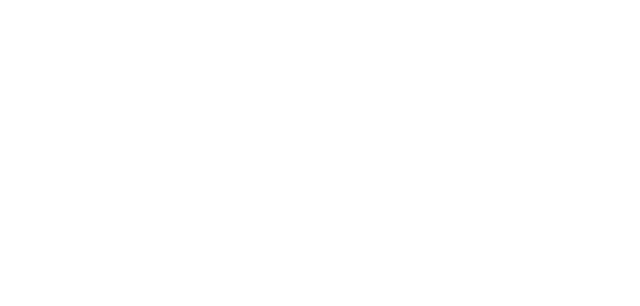
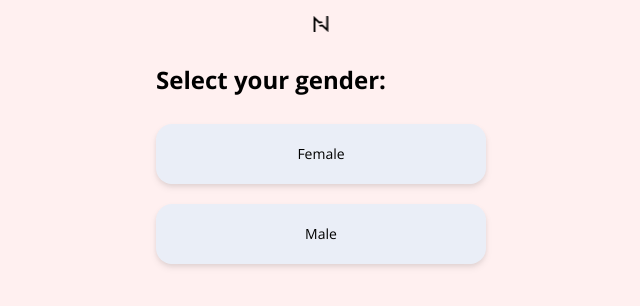
Before and after one commit to Danil44/obrio_survey, a Next.js app: page /gender in a window 1280 px wide. Shown: the top 306 px of the page, without its empty margins (319-959 px from the left). Built offline with nearby package versions, Linux system fonts and the light colour scheme.

Commit message:
Refactor surveyConfig (#4)
* Save answers to LS; add logo

* Fix static pages generation

* Reorganize folders

* Add conditional field parse in title template

* Refactor surveyConfig to reduce human error while writing logic or dynamic fields

```diff
--- /dev/null
+++ b/app/[id]/components/OptionList.tsx
@@ -0,0 +1,29 @@
+import { Choice } from '@/types/Choice';
+import Link from 'next/link';
+
+export function OptionList({
+  options,
+  getPath,
+  onSelect,
+}: {
+  options: Choice[];
+  onSelect: (choice: Choice) => () => void;
+  getPath: (choice: Choice) => string;
+}) {
+  return (
+    <ul className={'flex flex-col gap-y-5'}>
+      {options.map((choice) => (
+        <Link
+          key={choice.id}
+          href={getPath(choice)}
+          onClick={onSelect(choice)}
+          className={
+            'bg-lightGrey rounded-2xl text-center text-sm py-5 px-4 drop-shadow-md hover:bg-gradient-to-b from-purple-600 to-blue-600 hover:text-white'
+          }
+        >
+          {choice.title}
+        </Link>
+      ))}
+    </ul>
+  );
+}
--- /dev/null
+++ b/app/[id]/components/Screen.tsx
@@ -0,0 +1,102 @@
+'use client';
+
+import { OptionList } from './OptionList';
+import type { Screen } from '@/types/Screen';
+import { useSurvey } from '@/components/SurveyContext';
+import type { Choice } from '@/types/Choice';
+import { DynamicField } from '@/types/DynamicField';
+import { SurveyConfig } from '@/app/surveyConfig';
+
+function processDynamicText(
+  text: string,
+  dynamicFields: DynamicField<string>[number],
+  answers: {
+    [key: string]: number;
+  },
+  screens: Screen[]
+) {
+  return text.replace(/{(.*?)}/g, (_, key) => {
+    const field = dynamicFields.find(({ field }) => field === key);
+
+    if (field) {
+      if (field.type === 'answer') {
+        const screen = screens.find((item) => item.id === field.screenId);
+
+        return screen?.choices.find((choice) => choice.id === answers[field.screenId])?.title || '';
+      } else if (field.type === 'conditional') {
+        const conditionMet = answers[field.condition.referringScreenId] === field.condition.expectedChoiceId;
+
+        return conditionMet ? key : '';
+      }
+    }
+
+    return '';
+  });
+}
+
+const getScreenLogic = (question: Screen, logic: SurveyConfig['logic']) =>
+  logic.find(({ referringId }) => referringId === question.id);
+
+export function Screen({
+  screen,
+  logic,
+  screens,
+  dynamicFields,
+}: {
+  screen: Screen;
+  logic: SurveyConfig['logic'];
+  screens: Screen[];
+  dynamicFields: SurveyConfig['dynamicFields'];
+}) {
+  const [survey, setSurvey] = useSurvey();
+
+  const getNextScreenId = (choice: Choice) => {
+    let nextScreenId = '';
+    const questionLogic = getScreenLogic(screen, logic);
+
+    if (!questionLogic) {
+      return '';
+    }
+
+    if (questionLogic?.explicitNextId) {
+      nextScreenId = questionLogic.explicitNextId;
+    } else {
+      const conditionMet = questionLogic.conditions?.find((condition) => {
+        const savedAnswer = survey ? survey[condition.referringScreenId || screen.id] : null;
+
+        const answer = condition.referringScreenId ? savedAnswer : choice.id;
+
+        return condition.expectedChoiceId === answer;
+      });
+
+      nextScreenId = conditionMet?.nextScreenId || '';
+    }
+
+    return `/${nextScreenId}`;
+  };
+
+  const handleChoiceSelect = (choice: Choice) => () => {
+    setSurvey({ ...(survey || {}), [screen.id]: choice.id });
+
+    if (typeof window !== 'undefined') {
+      window.localStorage.setItem('surveyAnswers', JSON.stringify({ ...(survey || {}), [screen.id]: choice.id }));
+    }
+  };
+
+  const formattedTitle =
+    dynamicFields && survey
+      ? processDynamicText(screen.title, dynamicFields[screen.id] ?? [], survey, screens)
+      : screen.title;
+
+  return (
+    <div className={'flex flex-col w-330 gap-y-7'}>
+      <h1 className={'text-2xl font-bold'}>{formattedTitle}</h1>
+
+      {screen.subtext && <p>{screen.subtext}</p>}
+
+      {screen.text && <p>{screen.text}</p>}
+
+      <OptionList options={screen.choices} onSelect={handleChoiceSelect} getPath={getNextScreenId} />
+    </div>
+  );
+}
--- /dev/null
+++ b/app/[id]/page.tsx
@@ -0,0 +1,33 @@
+import surveyConfig from '@/app/surveyConfig';
+import { Screen } from './components/Screen';
+import Image from 'next/image';
+import React from 'react';
+import logo from '../logo.svg';
+
+export function generateStaticParams() {
+  return surveyConfig.screens.map((screen) => ({
+    path: screen.id,
+  }));
+}
+
+export default function Page({ params }: { params: { id: string } }) {
+  const screen = surveyConfig.screens.find((screen) => screen.id === params.id);
+
+  if (!screen) {
+    return null;
+  }
+
+  return (
+    <div className="bg-primary min-h-screen flex flex-col w-full items-center">
+      <header className={'py-4 mb-4'}>
+        <Image src={logo} alt={'logo'} width={15} height={16} className="w-full h-auto" />
+      </header>
+      <Screen
+        screen={screen}
+        screens={surveyConfig.screens}
+        logic={surveyConfig.logic}
+        dynamicFields={surveyConfig.dynamicFields}
+      />
+    </div>
+  );
+}
--- a/app/surveyConfig.ts
+++ b/app/surveyConfig.ts
@@ -1,14 +1,124 @@
-import { Question } from '@/types/Question';
+import { Screen } from '@/types/Screen';
+import { Logic } from '@/types/Logic';
+import { DynamicField } from '@/types/DynamicField';
+
+export type ScreenId = (typeof screens)[number]['id'];
 
 export type SurveyConfig = {
-  questions: Question[];
+  screens: Screen[];
+  logic: Array<Partial<Logic<(typeof screens)[number]['id']>>>;
+  dynamicFields: Partial<DynamicField<ScreenId>>;
 };
 
-const surveyConfig: SurveyConfig = {
-  questions: [
+const logic: SurveyConfig['logic'] = [
   {
-      id: 1,
-      nextQuestionId: 2,
+    explicitNextId: 'relationshipStatus',
+    referringId: 'gender',
+  },
+  {
+    conditions: [
+      {
+        expectedChoiceId: 1,
+        nextScreenId: 'isSingleParent',
+      },
+      {
+        expectedChoiceId: 2,
+        nextScreenId: 'isParent',
+      },
+    ],
+    explicitNextId: null,
+    referringId: 'relationshipStatus',
+  },
+  {
+    explicitNextId: 'relationshipStatement',
+    referringId: 'isSingleParent',
+  },
+  {
+    explicitNextId: 'lastRelationship',
+    referringId: 'isParent',
+  },
+  {
+    explicitNextId: 'isTendToOverthink',
+    referringId: 'relationshipStatement',
+  },
+  {
+    explicitNextId: 'howDoesItWork',
+    referringId: 'isTendToOverthink',
+  },
+  {
+    conditions: [
+      {
+        referringScreenId: 'isTendToOverthink',
+        expectedChoiceId: 1,
+        nextScreenId: 'whatIsMostImportant',
+      },
+      {
+        referringScreenId: 'isTendToOverthink',
+        expectedChoiceId: 2,
+        nextScreenId: 'isEmotionalControlTricky',
+      },
+    ],
+    explicitNextId: null,
+    referringId: 'howDoesItWork',
+  },
+  {
+    explicitNextId: 'heardFrom',
+    referringId: 'whatIsMostImportant',
+  },
+  {
+    explicitNextId: 'heardFrom',
+    referringId: 'isEmotionalControlTricky',
+  },
+
+  {
+    explicitNextId: 'lastRelationship',
+    referringId: 'isParent',
+  },
+  {
+    explicitNextId: 'partnerPersonality',
+    referringId: 'lastRelationship',
+  },
+  {
+    explicitNextId: 'partnerGender',
+    referringId: 'partnerPersonality',
+  },
+  {
+    explicitNextId: 'sexPriority',
+    referringId: 'partnerGender',
+  },
+  {
+    explicitNextId: 'relationshipGoals',
+    referringId: 'sexPriority',
+  },
+  {
+    explicitNextId: 'heardFrom',
+    referringId: 'relationshipGoals',
+  },
+];
+
+const dynamicFields: SurveyConfig['dynamicFields'] = {
+  relationshipStatement: [
+    { field: 'gender', screenId: 'gender', type: 'answer' },
+    {
+      field: 'who have children',
+      type: 'conditional',
+      condition: { referringScreenId: 'isSingleParent', expectedChoiceId: 1 },
+    },
+  ],
+
+  lastRelationship: [
+    { field: 'gender', screenId: 'gender', type: 'answer' },
+    {
+      field: 'who have children',
+      type: 'conditional',
+      condition: { referringScreenId: 'isParent', expectedChoiceId: 1 },
+    },
+  ],
+};
+
+const screens = [
+  {
+    id: 'gender',
     choices: [
       {
         id: 1,
@@ -20,11 +130,9 @@
       },
     ],
     title: 'Select your gender:',
-      logic: [],
   },
   {
-      id: 2,
-      nextQuestionId: null,
+    id: 'relationshipStatus',
     choices: [
       {
         id: 1,
@@ -36,30 +144,9 @@
       },
     ],
     title: 'So we can get to know you better, tell us about your relationship status.',
-      logic: [
-        {
-          conditions: [
-            {
-              expectedChoiceId: 1,
-              questionId: 2,
-            },
-          ],
-          nextQuestionId: 3,
   },
   {
-          conditions: [
-            {
-              expectedChoiceId: 2,
-              questionId: 2,
-            },
-          ],
-          nextQuestionId: 9,
-        },
-      ],
-    },
-    {
-      id: 3,
-      nextQuestionId: 4,
+    id: 'isSingleParent',
     choices: [
       {
         id: 1,
@@ -71,11 +158,9 @@
       },
     ],
     title: 'Are you a single parent?',
-      logic: [],
   },
   {
-      id: 4,
-      nextQuestionId: 5,
+    id: 'relationshipStatement',
     choices: [
       {
         id: 1,
@@ -92,23 +177,9 @@
     ],
     title:
       '{gender} {who have children} need a slightly different approach to improve their relationship. Which statement best describes you?',
-      dynamicFields: [
-        {
-          field: 'gender',
-          type: 'answer',
-          questionId: 1,
   },
   {
-          field: 'who have children',
-          type: 'conditional',
-          condition: { questionId: 3, expectedChoiceId: 1 },
-        },
-      ],
-      logic: [],
-    },
-    {
-      id: 5,
-      nextQuestionId: 6,
+    id: 'isTendToOverthink',
     choices: [
       {
         id: 1,
@@ -120,11 +191,9 @@
       },
     ],
     title: 'Do you tend to overthink?',
-      logic: [],
   },
   {
-      id: 6,
-      nextQuestionId: null,
+    id: 'howDoesItWork',
     choices: [
       {
         id: 1,
@@ -133,30 +202,9 @@
     ],
     title: 'So how does it work?',
     text: 'We analyze hundreds of data points to create your unique astrological blueprint. This is combined with AI to tailor-make your astrological insights, based on your answers. We’re going to change your relationship with astrology.',
-      logic: [
-        {
-          nextQuestionId: 7,
-          conditions: [
-            {
-              questionId: 5,
-              expectedChoiceId: 1,
-            },
-          ],
   },
   {
-          nextQuestionId: 8,
-          conditions: [
-            {
-              questionId: 5,
-              expectedChoiceId: 2,
-            },
-          ],
-        },
-      ],
-    },
-    {
-      id: 7,
-      nextQuestionId: 15,
+    id: 'whatIsMostImportant',
     choices: [
       {
         id: 1,
@@ -176,11 +224,9 @@
       },
     ],
     title: 'What is most important to you?',
-      logic: [],
   },
   {
-      id: 8,
-      nextQuestionId: 15,
+    id: 'isEmotionalControlTricky',
     choices: [
       {
         id: 1,
@@ -200,12 +246,10 @@
       },
     ],
     title: 'Is emotional control tricky for you?',
-      logic: [],
   },
 
   {
-      id: 9,
-      nextQuestionId: 10,
+    id: 'isParent',
     choices: [
       {
         id: 1,
@@ -217,11 +261,9 @@
       },
     ],
     title: 'Are you a parent?',
-      logic: [],
   },
   {
-      id: 10,
-      nextQuestionId: 11,
+    id: 'lastRelationship',
     choices: [
       {
         id: 1,
@@ -242,23 +284,9 @@
     ],
     title:
       'Single {gender} {who have children} need a slightly different approach to find their perfect partner. But first, how did you feel in your last relationship?',
-      dynamicFields: [
-        {
-          field: 'gender',
-          type: 'answer',
-          questionId: 1,
   },
   {
-          field: 'who have children',
-          type: 'conditional',
-          condition: { questionId: 9, expectedChoiceId: 1 },
-        },
-      ],
-      logic: [],
-    },
-    {
-      id: 11,
-      nextQuestionId: 12,
+    id: 'partnerPersonality',
     choices: [
       {
         id: 1,
@@ -274,11 +302,9 @@
       },
     ],
     title: 'Is your partner an introvert or extrovert?',
-      logic: [],
   },
   {
-      id: 12,
-      nextQuestionId: 13,
+    id: 'partnerGender',
     choices: [
       {
         id: 1,
@@ -290,11 +316,9 @@
       },
     ],
     title: 'What is your partner’s gender?',
-      logic: [],
   },
   {
-      id: 13,
-      nextQuestionId: 14,
+    id: 'sexPriority',
     choices: [
       {
         id: 1,
@@ -319,11 +343,9 @@
     ],
     title: 'Do you agree with the statement below?',
     text: 'My partner and I make sex a priority in our relationship',
-      logic: [],
   },
   {
-      id: 14,
-      nextQuestionId: 15,
+    id: 'relationshipGoals',
     choices: [
       {
         id: 1,
@@ -339,12 +361,10 @@
       },
     ],
     title: 'When you think about your relationship goals, you feel...?',
-      logic: [],
   },
 
   {
-      id: 15,
-      nextQuestionId: null,
+    id: 'heardFrom',
     choices: [
       {
         id: 1,
@@ -412,9 +432,13 @@
       },
     ],
     title: 'Where did you hear about us?',
-      logic: [],
   },
-  ],
+] as const satisfies SurveyConfig['screens'];
+
+const surveyConfig: SurveyConfig = {
+  screens,
+  logic,
+  dynamicFields,
 };
 
 export default surveyConfig;
--- a/components/SurveyContext.tsx
+++ b/components/SurveyContext.tsx
@@ -1,9 +1,9 @@
 'use client';
 import React, { createContext, useState } from 'react';
 
-const useSurveyState = (initialState: { [key: number]: number }) =>
+const useSurveyState = (initialState: { [key: string]: number }) =>
   useState<{
-    [key: number]: number;
+    [key: string]: number;
   } | null>(initialState);
 
 export const SurveyContext = createContext<ReturnType<typeof useSurveyState> | null>(null);
--- a/types/Condition.ts
+++ b/types/Condition.ts
@@ -1,4 +1,5 @@
-export type Condition = {
-  questionId: number;
+export type Condition<T> = {
+  referringScreenId?: T;
+  nextScreenId: T;
   expectedChoiceId: number;
 };
--- /dev/null
+++ b/types/Screen.ts
@@ -0,0 +1,11 @@
+import { Choice } from './Choice';
+import { Theme } from './Theme';
+
+export type Screen = {
+  choices: Choice[];
+  id: string;
+  subtext?: string;
+  text?: string;
+  theme?: Theme;
+  title: string;
+};
```
Also changed, not shown: types/DynamicField.ts (+6 -3 lines), types/Logic.ts (+4 -3 lines), types/Question.ts (deleted, +0 -17 lines). Lines whose indentation alone changed are shown as unchanged.
